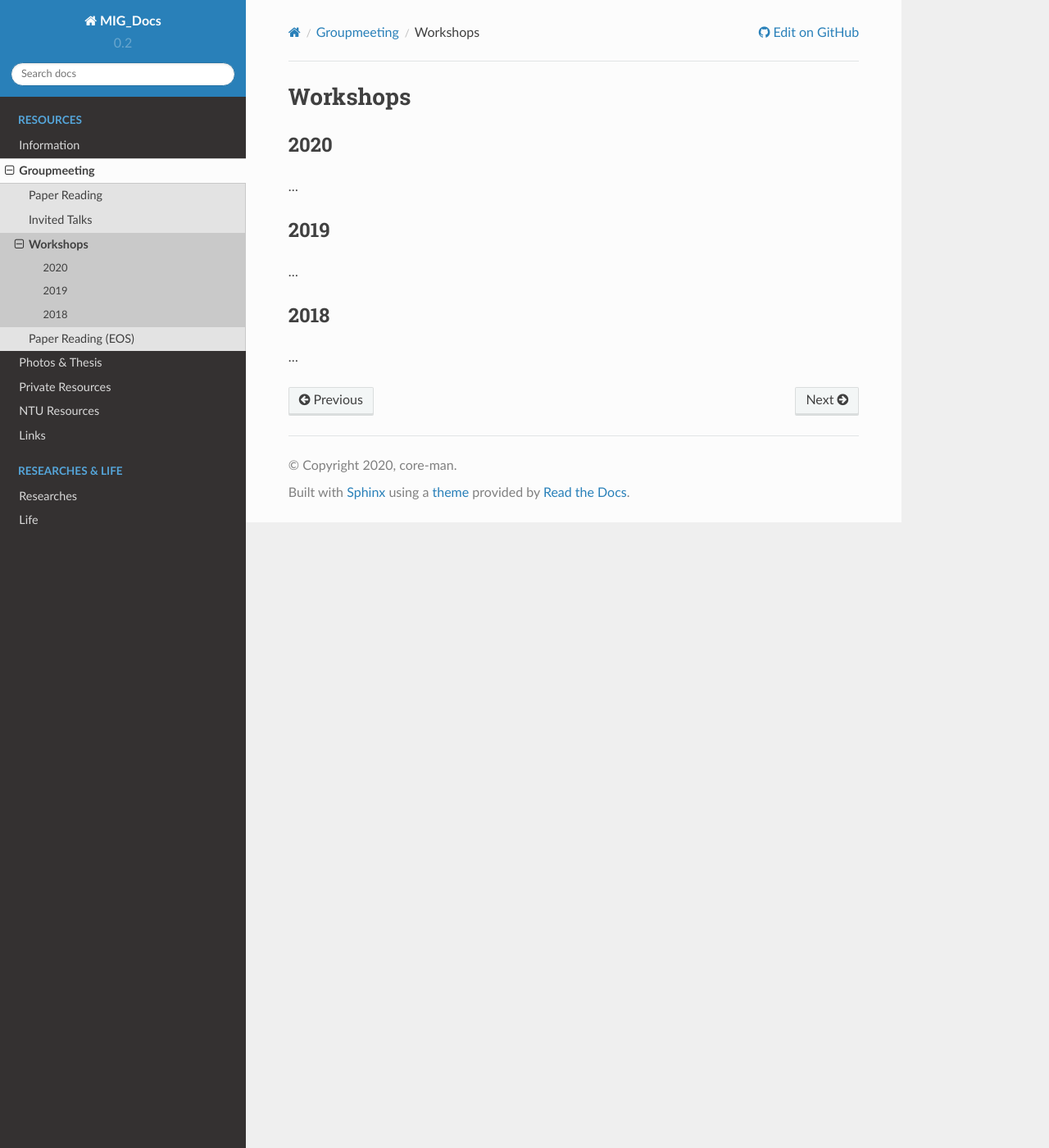
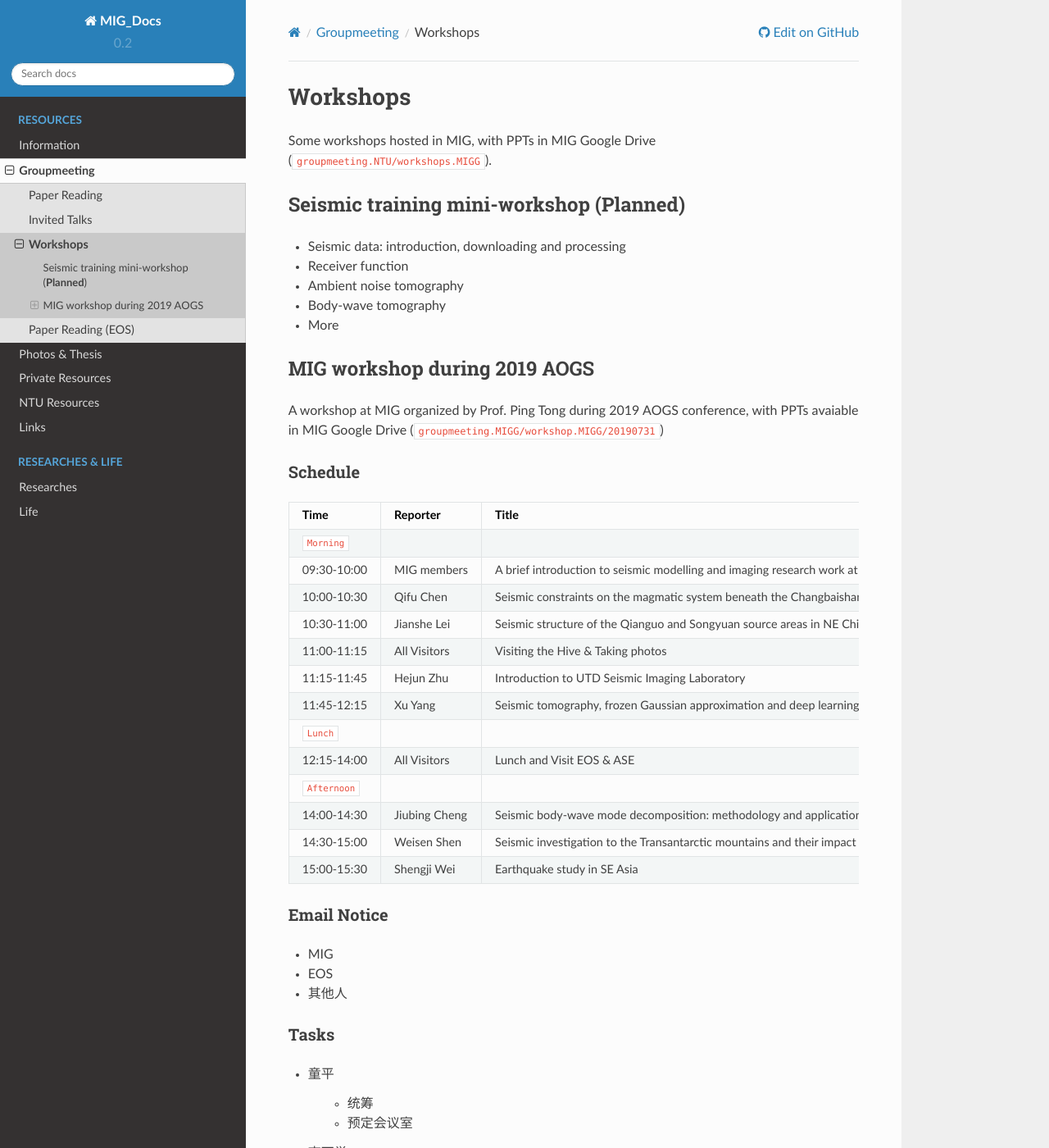
Before and after one commit to MIGG-NTU/MIG_Docs, a Sphinx documentation site: the page built from source/groupmeeting/workshops.rst, in a window 1280 px wide and 1400 px high. Shown: the whole window at 82% size. Built offline with Sphinx 7.4.7 and the Read the Docs theme 2.0.0, drawn with Linux system fonts in a browser that asks for light colours; some of the changed text lies outside the part shown.

Commit message:
add workshops

```diff
--- a/source/groupmeeting/workshops.rst
+++ b/source/groupmeeting/workshops.rst
@@ -1,19 +1,128 @@
 Workshops
 =========
 
-2020
-----
-
-...
+Some workshops hosted in MIG, with PPTs in MIG Google Drive (``groupmeeting.NTU/workshops.MIGG``).
 
 
-2019
-----
+Seismic training mini-workshop (**Planned**)
+--------------------------------------------
 
-...
+- Seismic data: introduction, downloading and processing
+- Receiver function
+- Ambient noise tomography
+- Body-wave tomography
+- More
 
 
-2018
-----
+MIG workshop during 2019 AOGS
+-----------------------------
 
-...
+A workshop at MIG organized by Prof. Ping Tong during 2019 AOGS conference, with PPTs avaiable in MIG Google Drive (``groupmeeting.MIGG/workshop.MIGG/20190731``)
+
+Schedule
+++++++++
+
+============= ============== =================================================
+Time          Reporter       Title
+============= ============== =================================================
+``Morning``
+09:30-10:00   MIG members    A brief introduction to seismic modelling and imaging research work at SPMS, NTU
+10:00-10:30   Qifu Chen      Seismic constraints on the magmatic system beneath the Changbaishan volcano
+10:30-11:00   Jianshe Lei    Seismic structure of the Qianguo and Songyuan source areas in NE China
+11:00-11:15   All Visitors   Visiting the Hive & Taking photos
+11:15-11:45   Hejun Zhu      Introduction to UTD Seismic Imaging Laboratory
+11:45-12:15   Xu Yang        Seismic tomography, frozen Gaussian approximation and deep learning
+``Lunch``
+12:15-14:00   All Visitors   Lunch and Visit EOS & ASE
+``Afternoon``
+14:00-14:30   Jiubing Cheng  Seismic body-wave mode decomposition: methodology and applications
+14:30-15:00   Weisen Shen    Seismic investigation to the Transantarctic mountains and their impact on the geothermal heat flux
+15:00-15:30   Shengji Wei    Earthquake study in SE Asia
+============= ============== =================================================
+
+
+Email Notice
+++++++++++++
+
+- MIG
+- EOS
+- 其他人
+
+
+Tasks
++++++
+
+- 童平
+
+    - 统筹
+    - 预定会议室
+
+- 李天觉
+
+    - 买一箱矿泉水
+    - 准备两个电脑，一个Windows和一个Mac
+    - 陪童老板引导来宾
+
+- 姚家园
+
+    - 陪着童老板引导来宾
+    - 准备转接口
+    - 准备一个U盘
+    - 打印30份日程安排
+
+- 刘永生
+
+    - 会议室欢迎来宾
+
+- 刘少林
+
+    - 会议室欢迎来宾
+    - 准备激光笔
+
+- 齐樱宇
+
+    - 当天上午去North Spine的桃苑购买盒饭和饮料
+
+- 李晓岩
+
+    - 负责问visitor要ppt，并复制到电脑里
+    - 负责收集组内所有ppt，放在同一个电脑里，以便汇报时不切换电脑
+
+- 卢霞春
+
+    - 准备纸巾
+
+
+- 其他注意事项
+
+    - 安排visitor参观Lab office (未成功)
+    - 每人报告5分钟(约5张片子)，共25分钟汇报MIGG工作内容的时间，汇报顺序如下：
+
+        1. 姚家园
+        2. 刘少林
+        3. 刘永生
+        4. 齐樱宇
+        5. 李天觉
+
+
+Experience
+++++++++++
+
+1. 协调好各自的任务，具体分工到人
+2. 安排和控制好报告时间长度
+3. 提前几天定饭
+4. 提前几天定会议室
+5. 水要提前多买好，多多益善，多了可以放在童老板办公室，以后再用
+6. 每个安排最好有Plan B
+
+
+Workshop Fee
+++++++++++++
+
+=================== ====== ========= ========================================
+项目                数量   金额 (S$) 备注
+=================== ====== ========= ========================================
+盒饭                30盒   414.05    齐樱宇
+牛奶，可乐，椰子水  各两个 16.9      齐樱宇
+矿泉水              1箱多  16.7      李天觉 (7.7 S$) & 李晓岩 (9.0 S$, 收据丢失)
+=================== ====== ========= ========================================
```
Also changed, not shown: TODO/groupmeeting.ntu/workshops-MIGG/20190731/index.md (deleted, +0 -96 lines), TODO/groupmeeting.ntu/workshops-MIGG/index.md (deleted, +0 -15 lines), 2 other files.
